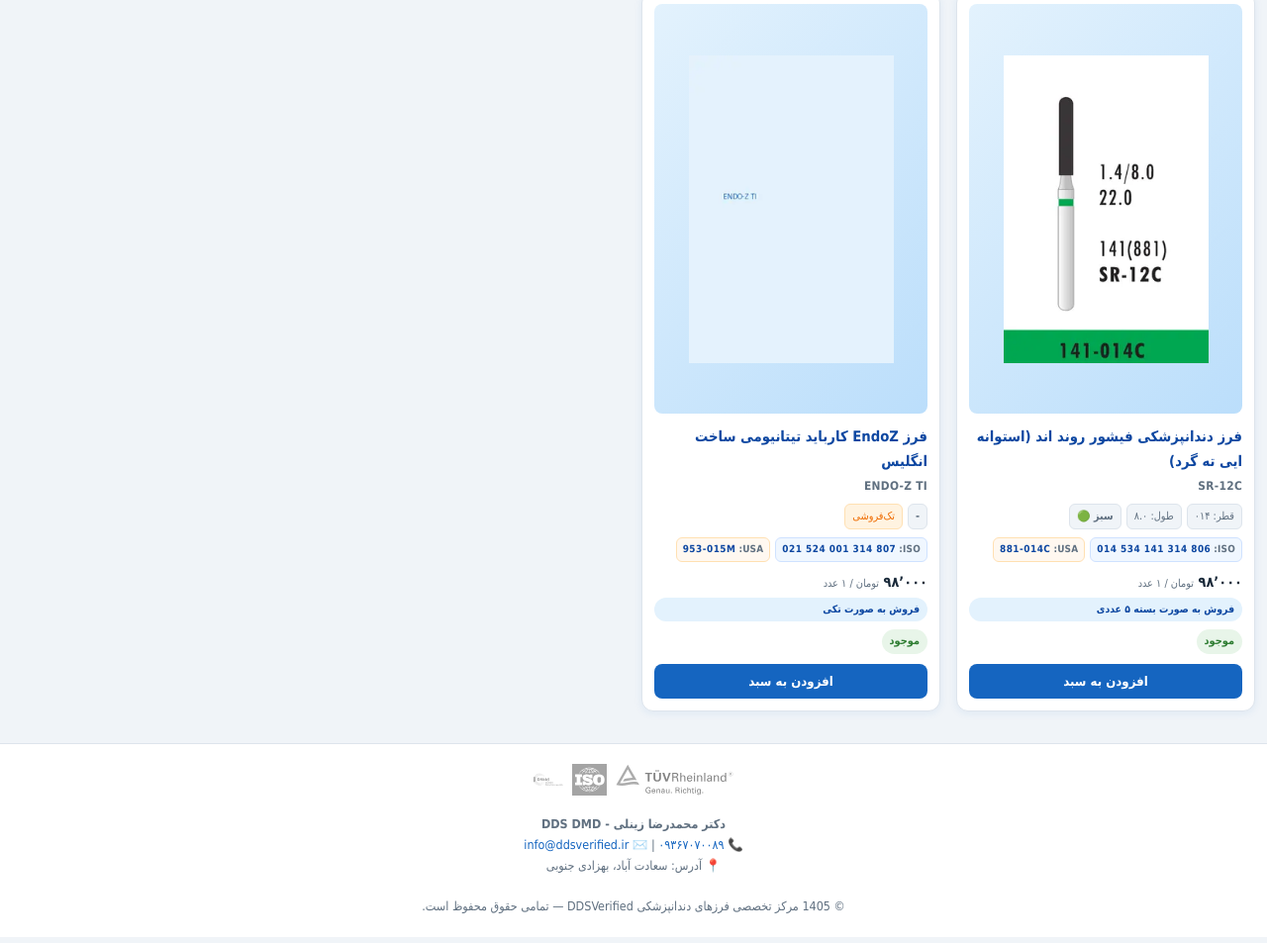
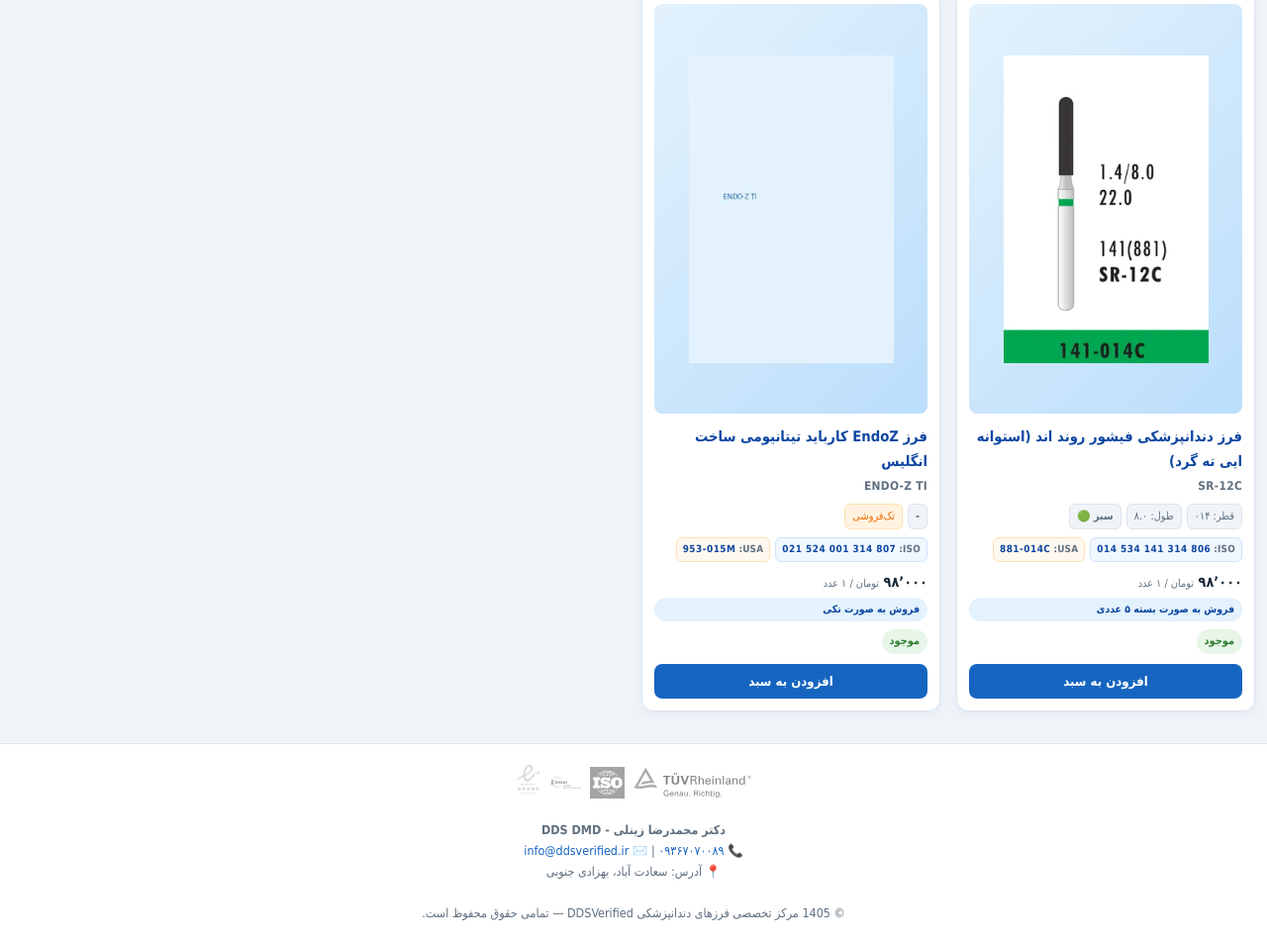
Before and after one commit to mohammadzenali-coder/ddsverified, a plain HTML site: page index.html in a window 1280 px wide. Shown: the part 9967-10920 px from the top of the page at 99% size. Drawn offline with Linux system fonts and the light colour scheme; a small style sheet from the web is missing.

Commit message:
Update index.html
trust seal

```diff
--- a/index.html
+++ b/index.html
@@ -1,3 +1,4 @@
+
 
 
 <!DOCTYPE html>
@@ -896,6 +897,9 @@
     <img src="images/tuv-rheinland.svg" alt="گواهی TÜV Rheinland آلمان" loading="lazy" title="TÜV Rheinland آلمان">
     <img src="images/iso-certified.svg" alt="گواهی استاندارد ISO" loading="lazy" title="ISO 6360">
     <img src="images/dakks-deutsche-akkreditierungsstelle-vector-logo.svg" alt="گواهی DAkkS Deutsche Akkreditierungsstelle" loading="lazy" title="DAkkS آلمان">
+    <a href="https://trustseal.enamad.ir/?id=6936967&code=B8vuyPcTF8j7xZHB6PzV9hQq7HT7qbqr" target="_blank" rel="noopener noreferrer" aria-label="نماد اعتماد الکترونیکی eNamad">
+      <img src="images/enamad.png" alt="نماد اعتماد الکترونیکی eNamad" loading="lazy" title="eNamad">
+    </a>
   </div>
   <div class="footer-contact">
     <p><strong>دکتر محمدرضا زینلی - DDS DMD </strong></p>
```
